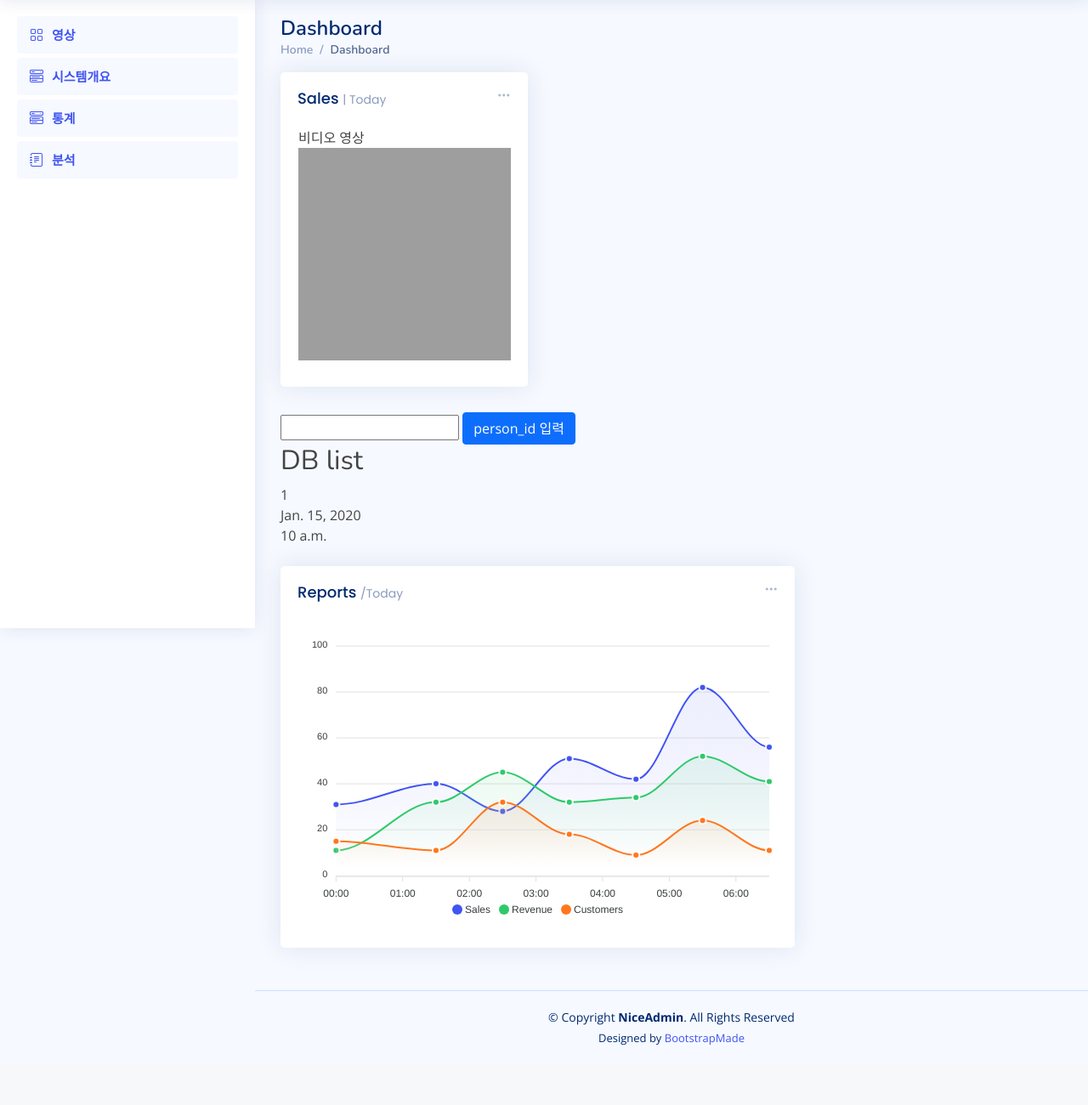
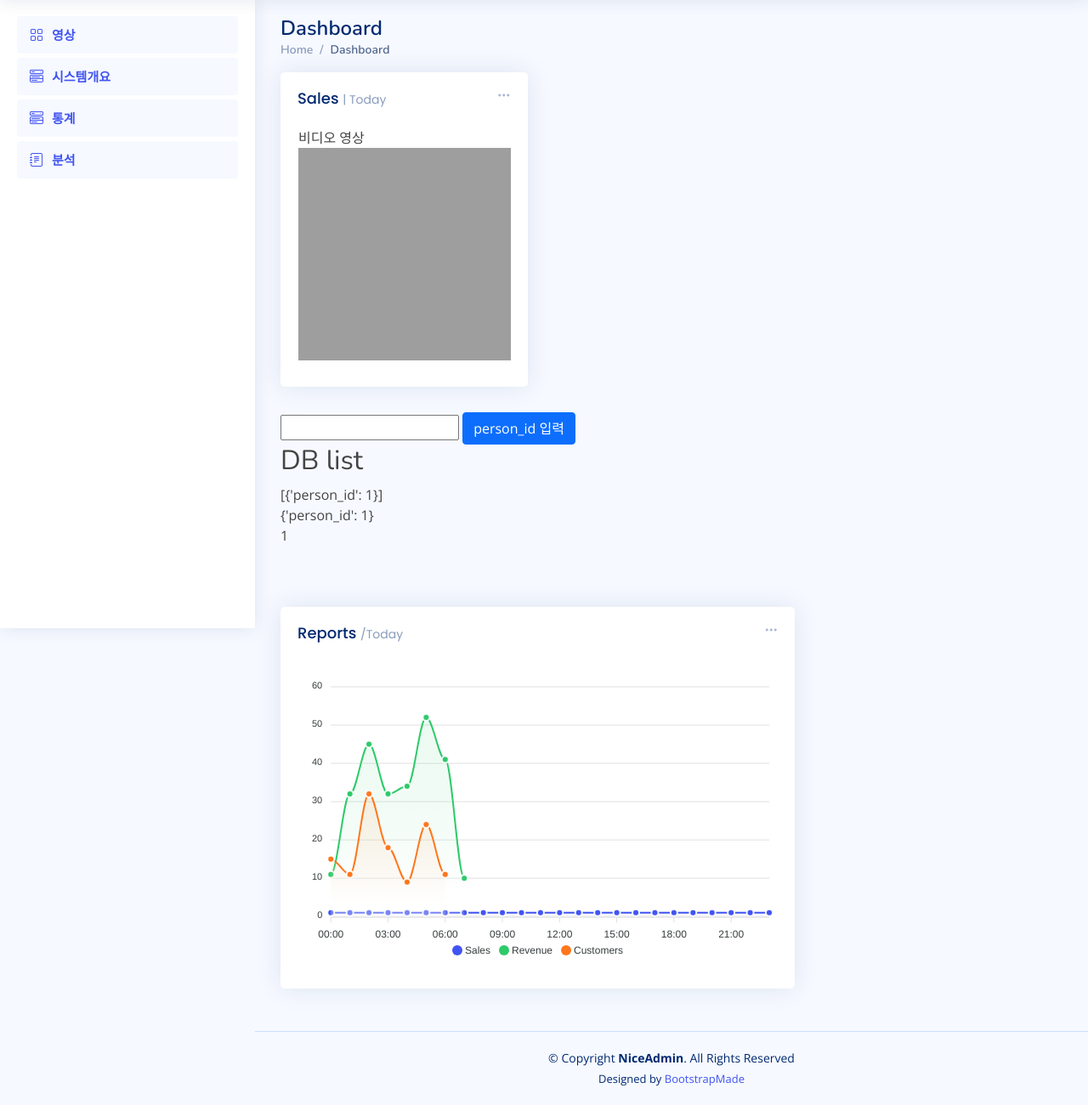
Before and after one commit to 5rathergood/djangoProj, a Django app: page / in a window 1280 px wide. Shown: the part 61-1361 px from the top of the page at 85% size. Before the commit the page ends 1291 px from the top, so only its background shows below. Run offline with Django 4.2, Linux system fonts and the light colour scheme; tables that the repository leaves empty hold one stand-in row (values such as "Sample post"); parts of the project's set-up code (start-up, migrations or seed data) failed here and were passed over; some libraries are stand-ins or nearby versions.

Commit message:
0413-make-graph-using-template-variable

```diff
--- a/PythonUser/detectme/models.py
+++ b/PythonUser/detectme/models.py
@@ -29,9 +29,12 @@ from django.utils import timezone
 
 
 class Traffic(models.Model):
-    person_id = models.IntegerField(default=-1)
+    person_id = models.IntegerField(default=-1, primary_key=True)
     date = models.DateField()
     time = models.TimeField()
+
+    def get_person_id(self):
+        return {'person_id': self.person_id}
 
 
 class Record(models.Model):
@@ -62,6 +65,13 @@ class Record(models.Model):
     time_24 = models.IntegerField(null=True, default=0)  # 23~24
     count_date = models.DateTimeField(default=timezone.now())
 
-
+    def get_values(self):
+        return {'all_count': self.all_count,
+                'time_1': self.time_1,   'time_2': self.time_2,   'time_3': self.time_3,   'time_4' : self.time_4,
+                'time_5': self.time_5,   'time_6': self.time_6,   'time_7': self.time_7,   'time_8' : self.time_8,
+                'time_9': self.time_9,   'time_10': self.time_10, 'time_11': self.time_11, 'time_12' : self.time_12,
+                'time_13': self.time_13, 'time_14': self.time_14, 'time_15': self.time_15, 'time_16' : self.time_16,
+                'time_17': self.time_17, 'time_18': self.time_18, 'time_19': self.time_19, 'time_20' : self.time_20,
+                'time_21': self.time_21, 'time_22': self.time_22, 'time_23': self.time_23, 'time_24' : self.time_24}
     #def __str__(self):
      #   return self.click_date
--- a/PythonUser/detectme/views.py
+++ b/PythonUser/detectme/views.py
@@ -2,6 +2,7 @@ from datetime import date, time, datetime
 from django.shortcuts import render, redirect
 from django.views.decorators import gzip
 from django.http import StreamingHttpResponse
+from django.db import IntegrityError
 import cv2
 import threading
 
@@ -181,6 +182,16 @@ class VideoCamera(object):
                     cv2.putText(self.frame, str(id), (bboxes[0], bboxes[1]), cv2.FONT_HERSHEY_SIMPLEX, 1, (0, 255, 0),
                                 1)
 
+                    #insert to DB
+                    p_id = id
+                    today = datetime.today()
+                    today_date = today.date()
+                    today_time = today.strftime('%H:%M:%S')
+                    try:
+                        Traffic.objects.create(person_id=p_id, date=today_date, time=today_time)
+                    except IntegrityError:
+                        pass
+
                     # print(bboxes, id)
 
             #####################################################################################################
@@ -241,11 +252,16 @@ def db_list(request):
         today = datetime.today()
         today_date = today.date()
         today_time = today.strftime('%H:%M:%S')
-        Traffic.objects.create(person_id=p_id, date = today_date, time = today_time)
+        try :
+            Traffic.objects.create(person_id=p_id, date = today_date, time = today_time)
+        except IntegrityError:
+            pass
         return redirect('db_list')
     else:
         traffic_list = Traffic.objects.all()
+        traffic_list = [traffic.get_person_id() for traffic in traffic_list]
         record_list = Record.objects.all()
+        record_list = [record.get_values() for record in record_list]
         return render(request, "home.html", {"traffic_list": traffic_list, "record_list": record_list})
 
 
@@ -279,16 +295,19 @@ def analysis(request):
                 time_list.insert(i,(Traffic.objects.filter(date=today.date(),time__gte=standard_time) & Traffic.objects.filter(date=today.date(),time__lte=standard_time.replace(hour=i+1))).count())
                 standard_time = standard_time.replace(hour = i+1)
             time_list.insert(23,(Traffic.objects.filter(date=today.date(),time__gte='23:00:00') & Traffic.objects.filter(date=today.date(),time__lte='00:00:00')).count())
-            Record.objects.create(all_count=all_count, time_1=time_list[0], time_2=time_list[1], time_3=time_list[2], time_4=time_list[3],
-                                  time_5=time_list[4],
-                                  time_6=time_list[5], time_7=time_list[6], time_8=time_list[7], time_9=time_list[8], time_10=time_list[9],
-                                  time_11=time_list[10], time_12=time_list[11], time_13=time_list[12], time_14=time_list[13], time_15=time_list[14], time_16=time_list[15]
-                                  , time_17=time_list[16], time_18=time_list[17], time_19=time_list[18], time_20=time_list[19], time_21=time_list[20],
-                                  time_22=time_list[21], time_23=time_list[22], time_24=time_list[23])
+            Record.objects.create(all_count=all_count,
+                                  time_1=time_list[0], time_2=time_list[1], time_3=time_list[2], time_4=time_list[3],
+                                  time_5=time_list[4], time_6=time_list[5], time_7=time_list[6], time_8=time_list[7],
+                                  time_9=time_list[8], time_10=time_list[9], time_11=time_list[10], time_12=time_list[11],
+                                  time_13=time_list[12], time_14=time_list[13], time_15=time_list[14], time_16=time_list[15],
+                                  time_17=time_list[16], time_18=time_list[17], time_19=time_list[18], time_20=time_list[19],
+                                  time_21=time_list[20], time_22=time_list[21], time_23=time_list[22], time_24=time_list[23],)
+            Traffic.objects.all().delete()
             return redirect('analysis')
         else:
             record_list = Record.objects.all()
             return render(request,'analysis.html',{"record_list" : record_list, 'error_message':"Error",})
     else:
         record_list = Record.objects.all()
+        record_list = [record.get_values() for record in record_list]
         return render(request, 'analysis.html', {"record_list": record_list})
--- a/PythonUser/templates/analysis.html
+++ b/PythonUser/templates/analysis.html
@@ -15,7 +15,7 @@
     <div>
               <h2>DATE list</h2>
 
-                {% if not record_list %}
+                <!--{% if not record_list %}
                   <p>내용이 없습니다.</p>
                 {% endif %}
 
@@ -23,7 +23,7 @@
                     {% if error_message%}<p><strong>{{error_message}}</strong></p>{%endif%}
                     {% for i in record_list %}
                       <td>날짜:{{i.count_date}} 총인원수:{{i.all_count}}명 시간:{{i.time_1}}{{i.time_2}}{{i.time_3}}{{i.time_4}}{{i.time_5}}{{i.time_6}}{{i.time_7}}{{i.time_8}}{{i.time_9}}{{i.time_10}}{{i.time_11}}{{i.time_12}}{{i.time_13}}{{i.time_14}}{{i.time_15}}{{i.time_16}}{{i.time_17}}{{i.time_18}}{{i.time_19}}{{i.time_20}}{{i.time_21}}{{i.time_22}}{{i.time_23}}{{i.time_24}}</td><br>
-                    {% endfor %}
+                    {% endfor %}-->
                   </div>
     </div>
   </main>
--- a/PythonUser/templates/home.html
+++ b/PythonUser/templates/home.html
@@ -75,7 +75,9 @@
                 {% endif %}
 
                   <div>
+                     <td>{{traffic_list}}</td><br>
                     {% for i in traffic_list %}
+                      <td>{{i}}</td><br>
                       <td>{{i.person_id}}</td><br>
                       <td>{{i.date}}</td><br>
                       <td>{{i.time}}</td><br><br>
@@ -180,14 +182,28 @@
                   <div id="reportsChart"></div>
 
                   <script>
+                    var list = "{{record_list}}".replace(/&#x27;/g, "\"");
+                    const new_record_list = JSON.parse(list);
+
+                    var record_data = [];
+                    var record_keys = Object.keys(new_record_list[0]);
+
+                    var record_list_len = record_keys.length;
+
+                    for (var i = 1; i< record_list_len; ++i){
+                      record_data.push(new_record_list[0][record_keys[i]]);
+                      console.log(new_record_list[0][record_keys[i]]);
+                    }
+
+
                     document.addEventListener("DOMContentLoaded", () => {
                       new ApexCharts(document.querySelector("#reportsChart"), {
                         series: [{
                           name: 'Sales',
-                          data: [31, 40, 28, 51, 42, 82, 56],
+                          data: record_data,
                         }, {
                           name: 'Revenue',
-                          data: [11, 32, 45, 32, 34, 52, 41]
+                          data: [11, 32, 45, 32, 34, 52, 41, 10]
                         }, {
                           name: 'Customers',
                           data: [15, 11, 32, 18, 9, 24, 11]
@@ -221,7 +237,12 @@
                         },
                         xaxis: {
                           type: 'datetime',
-                          categories: ["2018-09-19T00:00:00.000Z", "2018-09-19T01:30:00.000Z", "2018-09-19T02:30:00.000Z", "2018-09-19T03:30:00.000Z", "2018-09-19T04:30:00.000Z", "2018-09-19T05:30:00.000Z", "2018-09-19T06:30:00.000Z"]
+                          categories: ["2022-04-14T00:00:00.000Z", "2022-04-14T01:00:00.000Z", "2022-04-14T02:00:00.000Z", "2022-04-14T03:00:00.000Z",
+                                       "2022-04-14T04:00:00.000Z", "2022-04-14T05:00:00.000Z", "2022-04-14T06:00:00.000Z", "2022-04-14T07:00:00.000Z",
+                                       "2022-04-14T08:00:00.000Z", "2022-04-14T09:00:00.000Z", "2022-04-14T10:00:00.000Z", "2022-04-14T11:00:00.000Z",
+                                       "2022-04-14T12:00:00.000Z", "2022-04-14T13:00:00.000Z", "2022-04-14T14:00:00.000Z", "2022-04-14T15:00:00.000Z",
+                                       "2022-04-14T16:00:00.000Z", "2022-04-14T17:00:00.000Z", "2022-04-14T18:00:00.000Z", "2022-04-14T19:00:00.000Z",
+                                       "2022-04-14T20:00:00.000Z", "2022-04-14T21:00:00.000Z", "2022-04-14T22:00:00.000Z", "2022-04-14T23:00:00.000Z", ]
                         },
                         tooltip: {
                           x: {
```
Also changed, not shown: PythonUser/db.sqlite3, PythonUser/detectme/migrations/0002_auto_20220413_2145.py (added), PythonUser/detectme/migrations/0003_alter_record_count_date.py (added), PythonUser/detectme/migrations/0004_alter_record_count_date.py (added), PythonUser/detectme/migrations/0005_alter_record_count_date.py (added), PythonUser/detectme/migrations/0006_alter_record_count_date.py (added), PythonUser/detectme/migrations/0007_alter_record_count_date.py (added), PythonUser/detectme/migrations/0008_alter_record_count_date.py (added), PythonUser/detectme/migrations/0009_alter_record_count_date.py (added).
